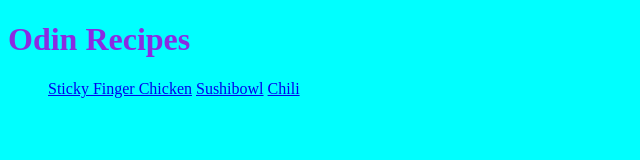
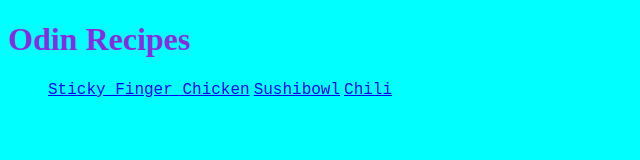
Before and after one commit to chibifire91/odin-recipes, a plain HTML site: page index.html in a window 1280 px wide. Shown: the whole page, without its empty margins (0-640 px from the left). Drawn offline with Linux system fonts and the light colour scheme.

Commit message:
Change link font to courier new

```diff
--- a/style.css
+++ b/style.css
@@ -7,3 +7,8 @@ html {
 h1 {
     color: blueviolet;
 }
+
+a {
+    font-family: 'Courier New', Courier, monospace;
+    font-size: 40 px;
+}
```
